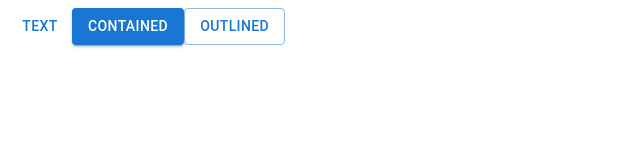
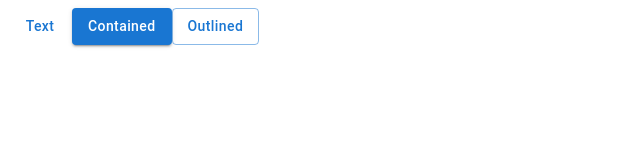
Before and after one commit to Yuma0309/Study-React, a JavaScript app in the folder React_sample_Yuma/my-react/: page / in a window 1280 px wide. Shown: the top 160 px of the page, without its empty margins (0-640 px from the left). Built offline with nearby package versions, Linux system fonts and the light colour scheme.

Commit message:
リスト6-1-3までの動作を確認

```diff
--- a/React_sample_Yuma/my-react/src/chap06/MaterialBasic.js
+++ b/React_sample_Yuma/my-react/src/chap06/MaterialBasic.js
@@ -1,11 +1,17 @@
+/** @jsxImportSource @emotion/react */
+import { css } from '@emotion/react';
 import { Button } from '@mui/material';
 
 export default function MaterialBasic() {
+  // テキストの大文字／小文字変換を無効化
+  const font = css`
+    text-transform: none;
+  `;
   return (
     <>
-    <Button variant="text">Text</Button>
-    <Button variant="contained">Contained</Button>
-    <Button variant="outlined">Outlined</Button>
+    <Button variant="text" css={font}>Text</Button>
+    <Button variant="contained" css={font}>Contained</Button>
+    <Button variant="outlined" css={font}>Outlined</Button>
     </>
   );
 }
```
